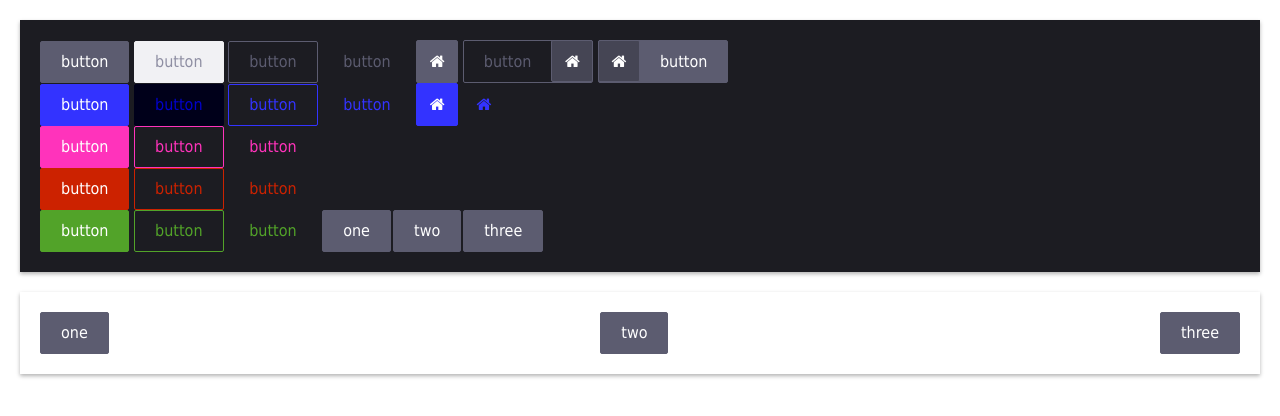
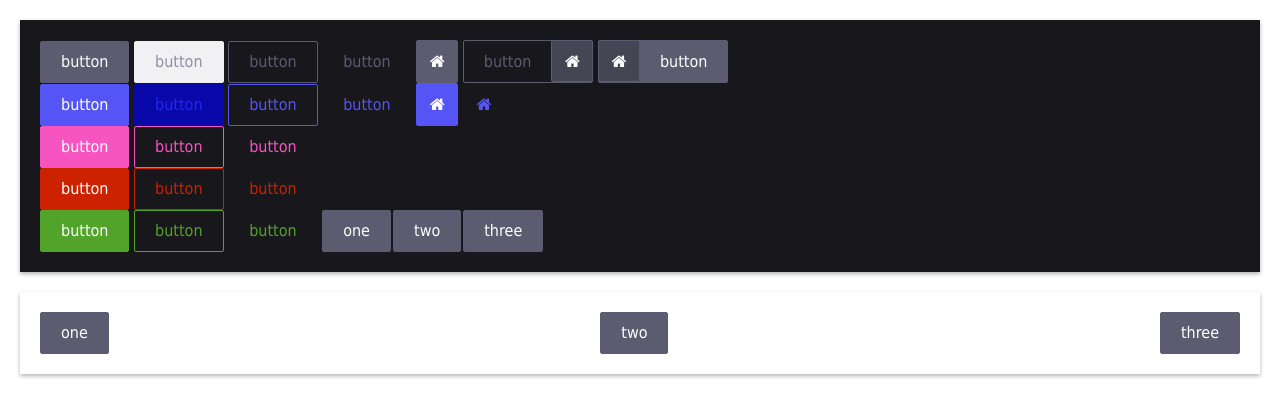
Before and after one commit to sandrolain/goodnight-css, a plain HTML site: page css/dark.html in a window 1280 px wide. Drawn offline with Linux system fonts and the light colour scheme.

Commit message:
dark fixes

```diff
--- a/css/dark.css
+++ b/css/dark.css
@@ -2,44 +2,44 @@
 .dark {
   --neutral-color-hue: 240;
   --neutral-color-sat: 10%;
-  --neutral-color-000: white;
-  --neutral-color-100: hsl(var(--neutral-color-hue), var(--neutral-color-sat), 92%);
-  --neutral-color-200: hsl(var(--neutral-color-hue), var(--neutral-color-sat), 84%);
-  --neutral-color-300: hsl(var(--neutral-color-hue), var(--neutral-color-sat), 76%);
-  --neutral-color-400: hsl(var(--neutral-color-hue), var(--neutral-color-sat), 68%);
+  --neutral-color-000: hsl(var(--neutral-color-hue), var(--neutral-color-sat), 90%);;
+  --neutral-color-100: hsl(var(--neutral-color-hue), var(--neutral-color-sat), 80%);
+  --neutral-color-200: hsl(var(--neutral-color-hue), var(--neutral-color-sat), 75%);
+  --neutral-color-300: hsl(var(--neutral-color-hue), var(--neutral-color-sat), 70%);
+  --neutral-color-400: hsl(var(--neutral-color-hue), var(--neutral-color-sat), 65%);
   --neutral-color-500: hsl(var(--neutral-color-hue), var(--neutral-color-sat), 60%);
-  --neutral-color-600: hsl(var(--neutral-color-hue), var(--neutral-color-sat), 52%);
-  --neutral-color-700: hsl(var(--neutral-color-hue), var(--neutral-color-sat), 44%);
-  --neutral-color-800: hsl(var(--neutral-color-hue), var(--neutral-color-sat), 36%);
-  --neutral-color-900: hsl(var(--neutral-color-hue), var(--neutral-color-sat), 28%);
-  --neutral-color-950: hsl(var(--neutral-color-hue), var(--neutral-color-sat), 20%);
-  --neutral-color-999: hsl(var(--neutral-color-hue), var(--neutral-color-sat), 12%);
+  --neutral-color-600: hsl(var(--neutral-color-hue), var(--neutral-color-sat), 55%);
+  --neutral-color-700: hsl(var(--neutral-color-hue), var(--neutral-color-sat), 50%);
+  --neutral-color-800: hsl(var(--neutral-color-hue), var(--neutral-color-sat), 45%);
+  --neutral-color-900: hsl(var(--neutral-color-hue), var(--neutral-color-sat), 40%);
+  --neutral-color-950: hsl(var(--neutral-color-hue), var(--neutral-color-sat), 35%);
+  --neutral-color-999: hsl(var(--neutral-color-hue), var(--neutral-color-sat), 10%);
 
   --primary-color-hue: 240;
-  --primary-color-sat: 100%;
-  --primary-color-100: hsl(var(--primary-color-hue), var(--primary-color-sat), 90%);
-  --primary-color-200: hsl(var(--primary-color-hue), var(--primary-color-sat), 80%);
+  --primary-color-sat: 90%;
+  --primary-color-100: hsl(var(--primary-color-hue), var(--primary-color-sat), 80%);
+  --primary-color-200: hsl(var(--primary-color-hue), var(--primary-color-sat), 75%);
   --primary-color-300: hsl(var(--primary-color-hue), var(--primary-color-sat), 70%);
-  --primary-color-400: hsl(var(--primary-color-hue), var(--primary-color-sat), 60%);
-  --primary-color-500: hsl(var(--primary-color-hue), var(--primary-color-sat), 50%);
-  --primary-color-600: hsl(var(--primary-color-hue), var(--primary-color-sat), 40%);
-  --primary-color-700: hsl(var(--primary-color-hue), var(--primary-color-sat), 30%);
-  --primary-color-800: hsl(var(--primary-color-hue), var(--primary-color-sat), 20%);
-  --primary-color-900: hsl(var(--primary-color-hue), var(--primary-color-sat), 10%);
-  --primary-color-950: hsl(var(--primary-color-hue), var(--primary-color-sat), 5%);
+  --primary-color-400: hsl(var(--primary-color-hue), var(--primary-color-sat), 65%);
+  --primary-color-500: hsl(var(--primary-color-hue), var(--primary-color-sat), 60%);
+  --primary-color-600: hsl(var(--primary-color-hue), var(--primary-color-sat), 55%);
+  --primary-color-700: hsl(var(--primary-color-hue), var(--primary-color-sat), 50%);
+  --primary-color-800: hsl(var(--primary-color-hue), var(--primary-color-sat), 45%);
+  --primary-color-900: hsl(var(--primary-color-hue), var(--primary-color-sat), 40%);
+  --primary-color-950: hsl(var(--primary-color-hue), var(--primary-color-sat), 35%);
 
   --accent-color-hue: 320;
-  --accent-color-sat: 100%;
-  --accent-color-100: hsl(var(--accent-color-hue), var(--accent-color-sat), 90%);
-  --accent-color-200: hsl(var(--accent-color-hue), var(--accent-color-sat), 80%);
+  --accent-color-sat: 90%;
+  --accent-color-100: hsl(var(--accent-color-hue), var(--accent-color-sat), 80%);
+  --accent-color-200: hsl(var(--accent-color-hue), var(--accent-color-sat), 75%);
   --accent-color-300: hsl(var(--accent-color-hue), var(--accent-color-sat), 70%);
-  --accent-color-400: hsl(var(--accent-color-hue), var(--accent-color-sat), 60%);
-  --accent-color-500: hsl(var(--accent-color-hue), var(--accent-color-sat), 50%);
-  --accent-color-600: hsl(var(--accent-color-hue), var(--accent-color-sat), 40%);
-  --accent-color-700: hsl(var(--accent-color-hue), var(--accent-color-sat), 30%);
-  --accent-color-800: hsl(var(--accent-color-hue), var(--accent-color-sat), 20%);
-  --accent-color-900: hsl(var(--accent-color-hue), var(--accent-color-sat), 10%);
-  --accent-color-950: hsl(var(--accent-color-hue), var(--accent-color-sat), 5%);
+  --accent-color-400: hsl(var(--accent-color-hue), var(--accent-color-sat), 65%);
+  --accent-color-500: hsl(var(--accent-color-hue), var(--accent-color-sat), 60%);
+  --accent-color-600: hsl(var(--accent-color-hue), var(--accent-color-sat), 55%);
+  --accent-color-700: hsl(var(--accent-color-hue), var(--accent-color-sat), 50%);
+  --accent-color-800: hsl(var(--accent-color-hue), var(--accent-color-sat), 45%);
+  --accent-color-900: hsl(var(--accent-color-hue), var(--accent-color-sat), 40%);
+  --accent-color-950: hsl(var(--accent-color-hue), var(--accent-color-sat), 35%);
 
   --critical-color-hue: 10;
   --critical-color-sat: 100%;
```
Also changed, not shown: css/form.html (line endings or trailing spaces).
